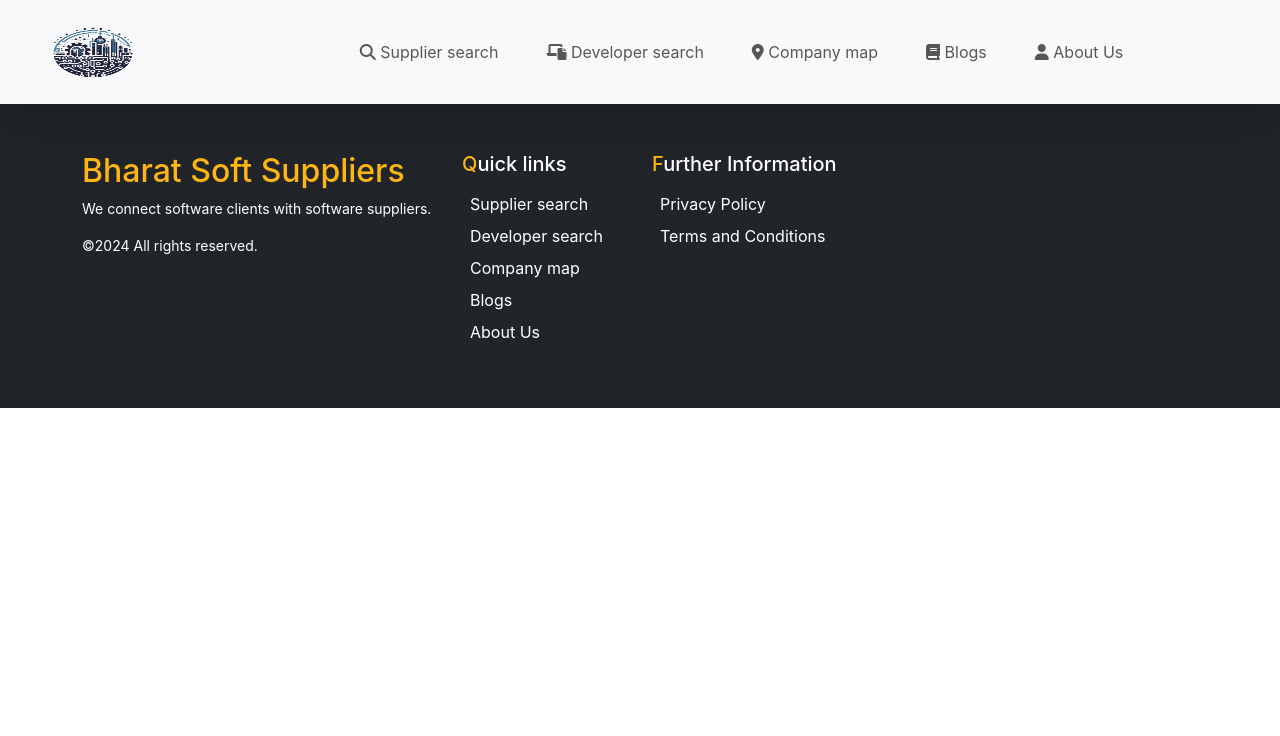
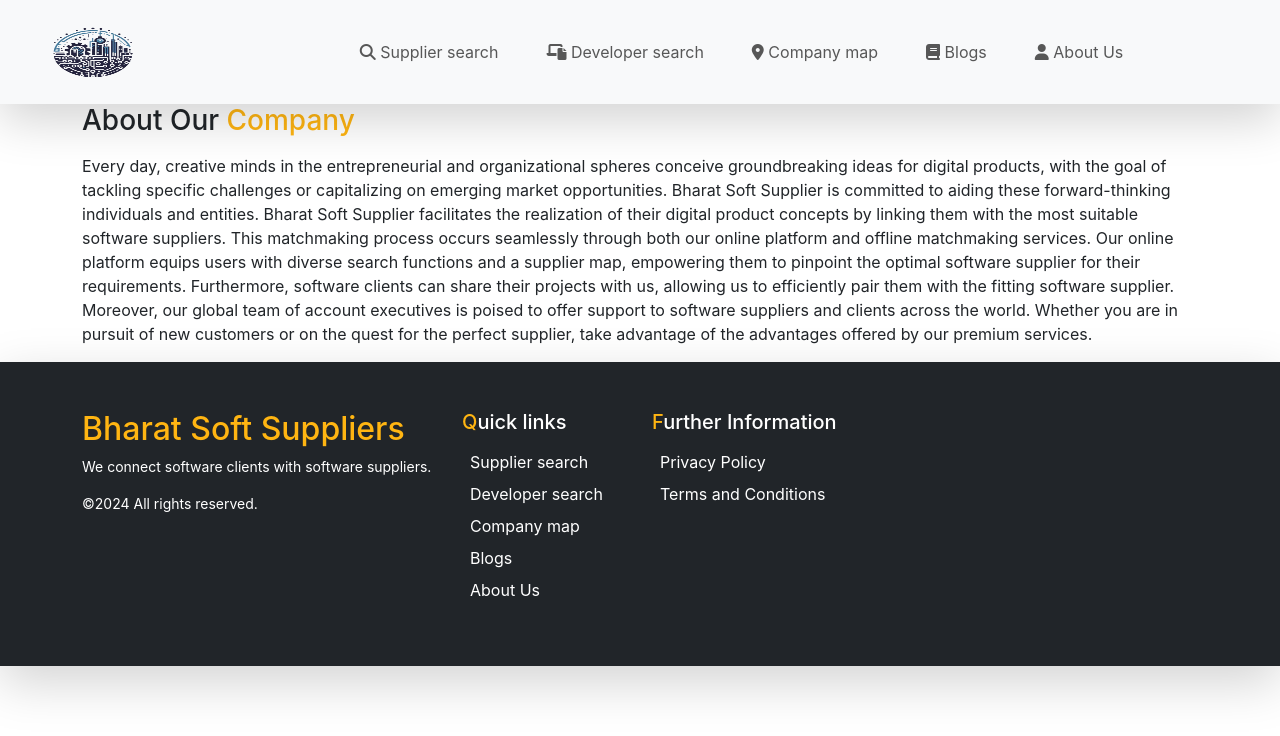
Before and after one commit to gagan257/Bharat-Soft-Supplier, a React (Create React App) app: page /about in a window 1280 px wide. Shown: the top 736 px of the page. Built offline with nearby package versions, Linux system fonts and the light colour scheme.

Commit message:
updated typo mistake

```diff
--- a/src/App.css
+++ b/src/App.css
@@ -178,3 +178,9 @@
 .card {
   border: none;
 }
+
+/* ABOUT US CSS */
+
+.aboutus-span {
+  color: #ffb512;
+}
--- a/src/App.js
+++ b/src/App.js
@@ -3,6 +3,7 @@
 import BlogsAll from "./components/BlogsAll.js";
 import Navbar from "./components/Navbar.js";
 import Banner from "./components/banner.js";
+import About from "./components/about.js";
 import CompanySearch from "./components/companySearch.js";
 import { BrowserRouter as Router, Route, Routes } from "react-router-dom";
 import Footer from "./components/footer.js";
@@ -15,6 +16,7 @@
           <Route path="/" element={<Banner />} />
           <Route path="/company-search" element={<CompanySearch />} />
           <Route path="/blogs" element={<BlogsAll />} />
+          <Route path="/about" element={<About />} />
         </Routes>
         <Footer />
       </Router>
--- a/src/components/BlogsAll.js
+++ b/src/components/BlogsAll.js
@@ -40,7 +40,13 @@
       </p>
       <div className="container-fluid pb-5">
         <div className="row">
-          <div className="accordion" id="accordionBlogs">
+          <div
+            className="accordion"
+            id="accordionBlogs"
+            data-aos="slide-right"
+            data-aos-delay="500"
+            data-aos-once="true"
+          >
             <div className="accordion-item">
               <h2 className="accordion-header" id="headingOne">
                 <button
@@ -51,7 +57,12 @@
                   aria-expanded="true"
                   aria-controls="collapseOne"
                 >
-                  <h5 className="card-title">
+                  <h5
+                    className="card-title"
+                    data-aos="slide-right"
+                    data-aos-delay="700"
+                    data-aos-once="true"
+                  >
                     India's Unparalleled Software Development Excellence: A
                     Personal Exploration for Dutch Enterprises
                   </h5>
@@ -78,7 +89,12 @@
                   aria-expanded="false"
                   aria-controls="collapseTwo"
                 >
-                  <h5 className="card-title">
+                  <h5
+                    className="card-title"
+                    data-aos="slide-right"
+                    data-aos-delay="700"
+                    data-aos-once="true"
+                  >
                     Navigating Success: Key Considerations When Choosing an
                     Outsourced Software Development Company
                   </h5>
@@ -105,7 +121,12 @@
                   aria-expanded="false"
                   aria-controls="collapseThree"
                 >
-                  <h5 className="card-title">
+                  <h5
+                    className="card-title"
+                    data-aos="slide-right"
+                    data-aos-delay="700"
+                    data-aos-once="true"
+                  >
                     The Irreplaceable Role of Human Developers in the Era of
                     ChatGPT
                   </h5>
@@ -132,7 +153,12 @@
                   aria-expanded="true"
                   aria-controls="collapseFour"
                 >
-                  <h5 className="card-title">
+                  <h5
+                    className="card-title"
+                    data-aos="slide-right"
+                    data-aos-delay="700"
+                    data-aos-once="true"
+                  >
                     India: A Dynamic Global Power Hub and Recent Achievements
                   </h5>
                 </button>
--- /dev/null
+++ b/src/components/about.js
@@ -0,0 +1,33 @@
+import React from "react";
+
+export default function about() {
+  return (
+    <div>
+      <div className="container">
+        <h3>
+          About Our <span className="aboutus-span">Company</span>
+        </h3>
+        <p className="mt-3">
+          Every day, creative minds in the entrepreneurial and organizational
+          spheres conceive groundbreaking ideas for digital products, with the
+          goal of tackling specific challenges or capitalizing on emerging
+          market opportunities. Bharat Soft Supplier is committed to aiding
+          these forward-thinking individuals and entities. Bharat Soft Supplier
+          facilitates the realization of their digital product concepts by
+          linking them with the most suitable software suppliers. This
+          matchmaking process occurs seamlessly through both our online platform
+          and offline matchmaking services. Our online platform equips users
+          with diverse search functions and a supplier map, empowering them to
+          pinpoint the optimal software supplier for their requirements.
+          Furthermore, software clients can share their projects with us,
+          allowing us to efficiently pair them with the fitting software
+          supplier. Moreover, our global team of account executives is poised to
+          offer support to software suppliers and clients across the world.
+          Whether you are in pursuit of new customers or on the quest for the
+          perfect supplier, take advantage of the advantages offered by our
+          premium services.
+        </p>
+      </div>
+    </div>
+  );
+}
--- a/src/components/blogsdata/blog15dec2023.js
+++ b/src/components/blogsdata/blog15dec2023.js
@@ -13,7 +13,7 @@
             <div className="card-footer text-muted text-center">
               <span className="blog-creator-name">Blog by Pragnesh Gandhi</span>{" "}
               <br />
-              <strong>Last Updated:</strong> 15 December 2020
+              <strong>Last Updated:</strong> 15 December 2023
             </div>
           </div>
           <div className="col-md-8">
--- a/src/components/blogsdata/blog27dec2023.js
+++ b/src/components/blogsdata/blog27dec2023.js
@@ -13,7 +13,7 @@
             <div className="card-footer text-muted text-center">
               <span className="blog-creator-name">Blog by Pragnesh Gandhi</span>{" "}
               <br />
-              <strong>Last Updated:</strong> 27 December 2020
+              <strong>Last Updated:</strong> 27 December 2023
             </div>
           </div>
           <div className="col-md-8">
--- a/src/components/footer.js
+++ b/src/components/footer.js
@@ -3,7 +3,7 @@
 
 export default function footer() {
   return (
-    <footer className="w-100 py-4 flex-shrink-0">
+    <footer className="w-100 py-4 flex-shrink-0 shadow-lg">
       <div className="container py-4">
         <div className="row">
           <div className="col-lg-4 col-md-6">
```
Also changed, not shown: src/Images/about-us-bg.svg (added).
